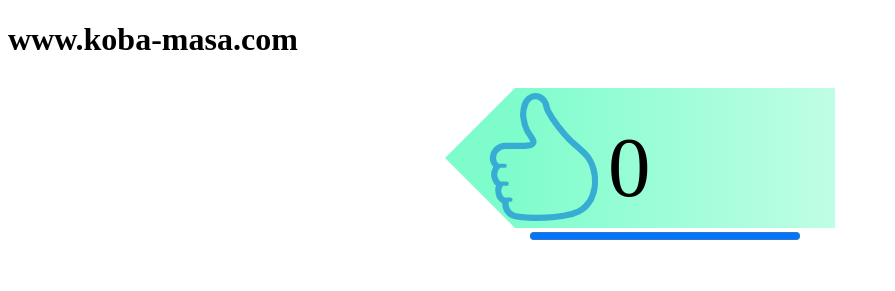
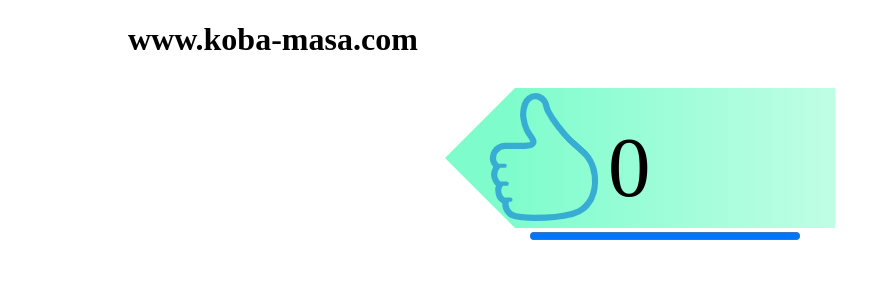
Before and after one commit to koba-masa/www.koba-masa.com, an Astro site: page / in a window 1280 px wide. Shown: the top 291 px of the page, without its empty margins (0-895 px from the left). Built offline with nearby package versions, Linux system fonts and the light colour scheme; Astro itself is replaced by a stand-in of ours; grey boxes are pictures that could not be loaded.

Commit message:
feat: max-widthを設定する

```diff
--- a/src/layouts/BaseLayout.astro
+++ b/src/layouts/BaseLayout.astro
@@ -19,4 +19,10 @@ const { pageTitle } = Astro.props;
     <slot />
     <Footer />
   </body>
+  <style>
+    body {
+      margin: auto;
+      max-width: 80%;
+    }
+  </style>
 </html>
```
